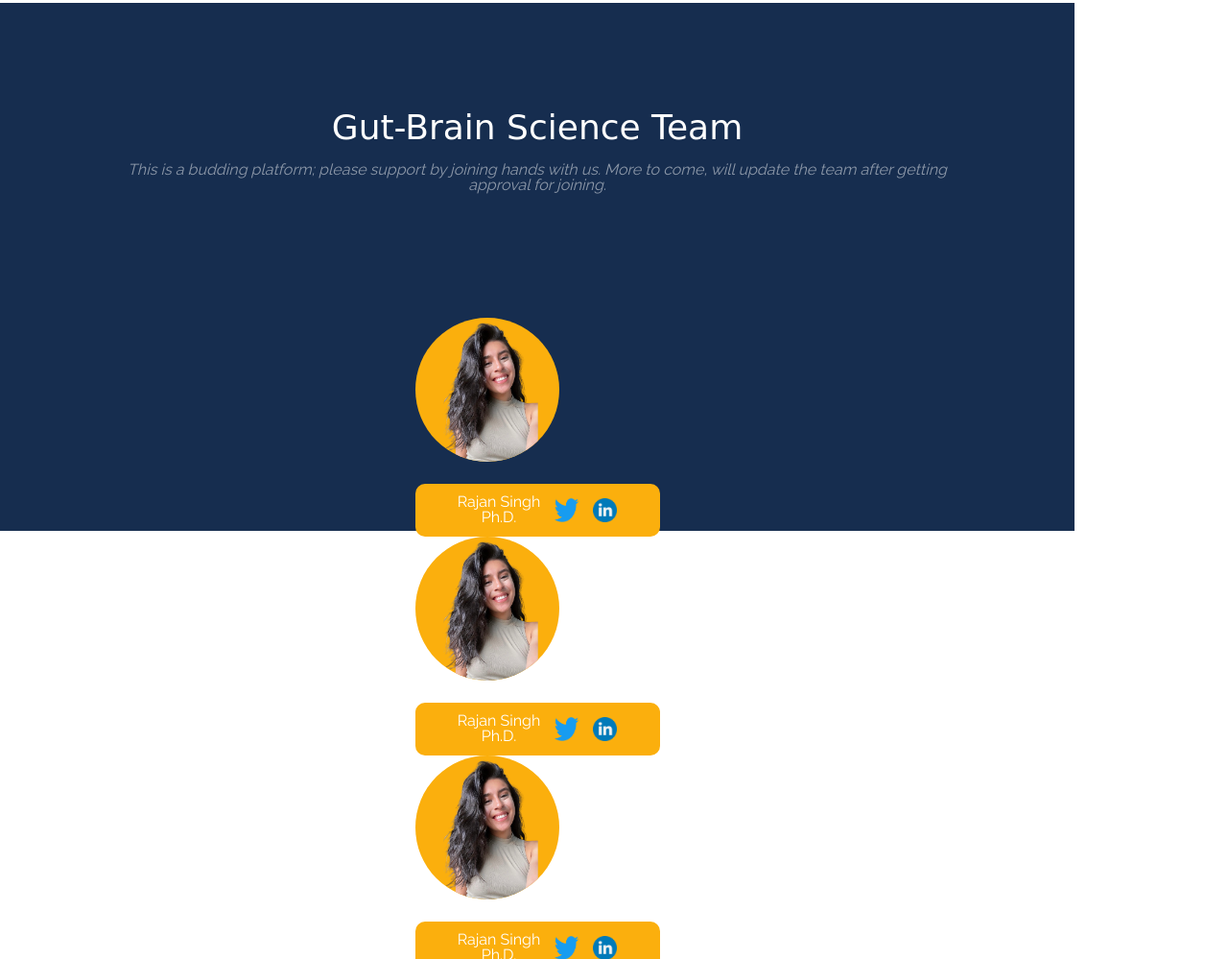
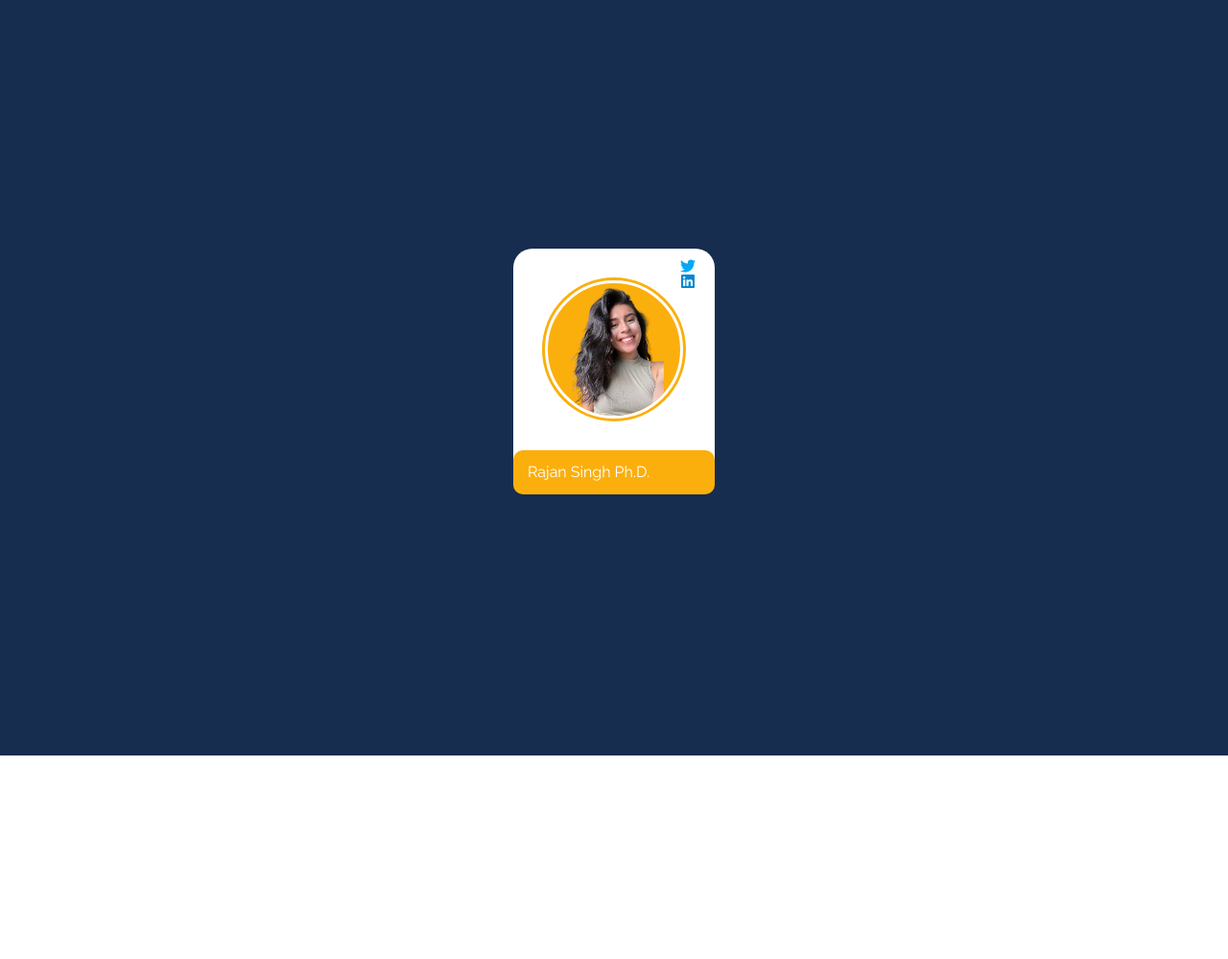
Before and after one commit to roguenomad/gut-brain-science, a plain HTML site: page index.html in a window 1280 px wide. Shown: the part 1801-2800 px from the top of the page at 96% size. After the commit the page ends 2588 px from the top, so only its background shows below. Drawn offline with Linux system fonts and the light colour scheme; files whose address does not match are found by name; a web font is replaced by a local one.

Commit message:
card initial

```diff
--- a/css/style-new2.css
+++ b/css/style-new2.css
@@ -1,10 +1,16 @@
 body, html {
     height: 100%;
     font-family: 'Raleway', sans-serif;
+    box-sizing: border-box;
     margin: 0;
     padding: 0;
 }
 
+* {
+    box-sizing: border-box;
+    margin: 0;
+    padding: 0;
+}
 /***** Nav Bar *****/
 #wrapper {
     /* max-width: 940px; */
@@ -74,7 +80,7 @@ li a {
 
 /***** Hero  *****/
 .hero-image {
-  background-image: url("./images/brain-gut.jpeg");
+  background-image: url("/Users/noels/Desktop/gut-brain-science-foundation/site/images/brain-gut.jpeg");
   height: 100%;
   background-position: center;
   background-repeat: no-repeat;
@@ -156,69 +162,114 @@ li a {
   }
 
 /***** Cards *****/
-
-.card-container {
-    height: 550px;
+/* .container {
+    box-sizing: border-box;
     max-width: 1120px;
     width: 100%;
-    background-color: #162D4F;
-    color: white;
-    padding: 0;
-    margin: 0;
-}
-
-.slider-titles {
-    text-align: center;
-    padding: 10%;
-
-}
-.slider-main-title {
-    font-family: 'Baloo Paaji 2', cursive;
-    font-size: 36px;
-}
-
-.slider-sub-title {
-    padding: 2%;
-    font-style: italic;
-    font-weight: lighter;
-    opacity: 50%;
-}
-
-.card-wrapper {
     display: flex;
     align-items: center;
     justify-content: center;
+    background-color: #162D4F;
+}
+
+.card-wrapper .swiper-wrapper {
+
+
+}
+.card {
+    width: 312px;
+    background-color: #2EE59D;
+}
+.card .image-box {
+    height: 200px;
+    width: 200px;
+    background-color: #FBAF0D;
+    border-radius: 50%;
+}
+
+.card .image-box img {
+    border-radius: 50%;
+    height: 150px;
+}
+
+.card .profile-details {
+    background-color: #FBAF0D;
+    border-radius: 10px;
+    display: flex;
+    align-items: center;
+    column-gap: 12px;
+    padding: 15px;
+    color: white;
+}
+
+.card .profile-details img {
+    height: 40px;
+    width: 40px;
+    border-radius: 50%;
+}
+
+.profile-details .name {
+    font-weight: 700;
+}
+
+.profile-details .credentials {
+    font-weight: 300;
+} */
+
+#slider {
+    height: 100vh;
+    display: flex;
+    align-items: center;
+    justify-content: center;
+    background: #162D4F;
+}
+
+section .card .image {
+    height: 150px;
+    width: 150px;
+    border-radius: 50%;
+    padding: 3px;
+    background: #FBAF0D;
+}
+
+section .card .image img {
+    height: 100%;
+    width: 100%;
+    object-fit: cover;
+    border-radius: 50%;
+    border: 3px solid #fff;
 }
 
 .card {
+    position: relative;
+    border-radius: 20px;
+    background: #fff;
+}
+
+.card .card-content {
+    display: flex;
+    flex-direction: column;
+    align-items: center;
+    padding: 30px;
+    position: relative;
+}
+
+.card .media-icons {
+    position: absolute;
+    top: 10px;
+    right: 20px;
+    display: flex;
+    flex-direction: column;
+    align-items: center;
+    transition: all 0.3s ease;
+}
+
+.card .media-icons i:hover {}
+
+.card .name-cred {
+    padding: 15px;
+    border-radius: 10px;
+    background-color: #FBAF0D;
+    color: white;
 
 }
-
-.card .image-circle img {
-    width: 150px;
-    height: 150px;
-    border-radius: 50%;
-    background-color: #FBAF0D;
-
-}
-
-.card .profile-details {
-    width: 255px;
-    height: 55px;
-    display: flex;
-    align-items: center;
-    justify-content: center;
-    column-gap: 15px;
-    margin-top: 20px;
-    background-color: #FBAF0D;
-    border-radius: 10px;
-}
-
-.name-cred {
-    text-align: center;
-}
-.card .icon {
-    width: 25px;
-    height: 25px;
-    display: inline-block;
-}
--- a/index.html
+++ b/index.html
@@ -10,10 +10,8 @@
     <link rel="preconnect" href="https://fonts.googleapis.com">
     <link rel="preconnect" href="https://fonts.gstatic.com" crossorigin>
     <link href="https://fonts.googleapis.com/css2?family=Baloo+Paaji+2&family=Raleway&display=swap" rel="stylesheet">
-    import Swiper from 'swiper';
-    import 'swiper/css';
-
-    const swiper = new Swiper(...);
+    <link rel="stylesheet" href="./css/swiper-bundle.min.css">
+    <script src="https://kit.fontawesome.com/e7a862bdc8.js" crossorigin="anonymous"></script>
     <title>Gut-Brain Science</title>
 </head>
 <body id="wrapper">
@@ -48,15 +46,35 @@
             </div>
         </div>
     </div>
-    <div class="card-container">
-        <div class="slider">
-            <div class="slider-titles">
-            <h3 class="slider-main-title">Gut-Brain Science Team</h3>
-            <h4 class="slider-sub-title">This is a budding platform; please support by joining hands with us. More to come, will update the team after getting approval for joining.</h4>
+
+    <section id="slider">
+        <div class="container">
+            <div class="content">
+                <div class="card">
+                    <div class="card-content">
+                        <div class="image">
+                            <img src="./images/blank_headshot.png" alt="">
+                        </div>
+                        <div class="media-icons">
+                            <i class="fa-brands fa-twitter" style="color: #03a9f4;"></i>
+                            <i class="fa-brands fa-linkedin" style="color: #0288d1;"></i>                        </div>
+                        </div>
+                        <div class="name-cred">
+                            <span class="name">Rajan Singh</span>
+                            <span class="credentials">Ph.D.</span>
+                        </div>
+                    </div>
+                </div>
             </div>
-            <div class="card-wrapper">
-                <div class="card">
-                    <div class="image-circle">
+        </div>
+    </section>
+
+
+    <!-- <div class="container">
+        <div class="slide-container swiper mySwiper">
+            <div class="card-wrapper swiper-wrapper">
+                <div class="card swiper-slide">
+                    <div class="image-box">
                         <img src="./images/blank_headshot.png" alt="">
                     </div>
                     <div class="profile-details">
@@ -64,11 +82,14 @@
                             <h3 class="name">Rajan Singh</h3>
                             <h3 class="credentials">Ph.D.</h3>
                         </div>
-                            <img class="icon" src="./images/Twitter-logo.png" alt="">
-                            <img class="icon" src="./images/linkedin.png" alt="">
+                        <img class="icon" src="./images/Twitter-logo.png" alt="">
+                        <img class="icon" src="./images/linkedin.png" alt="">
                     </div>
-                <div class="card">
-                    <div class="image-circle">
+                </div>
+            </div>
+            <div class="card-wrapper swiper-wrapper">
+                <div class="card swiper-slide">
+                    <div class="image-box">
                         <img src="./images/blank_headshot.png" alt="">
                     </div>
                     <div class="profile-details">
@@ -76,26 +97,18 @@
                             <h3 class="name">Rajan Singh</h3>
                             <h3 class="credentials">Ph.D.</h3>
                         </div>
-                            <img class="icon" src="./images/Twitter-logo.png" alt="">
-                            <img class="icon" src="./images/linkedin.png" alt="">
-                </div>
-                <div class="card">
-                    <div class="image-circle">
-                        <img src="./images/blank_headshot.png" alt="">
+                        <img class="icon" src="./images/Twitter-logo.png" alt="">
+                        <img class="icon" src="./images/linkedin.png" alt="">
                     </div>
-                    <div class="profile-details">
-                        <div class="name-cred">
-                            <h3 class="name">Rajan Singh</h3>
-                            <h3 class="credentials">Ph.D.</h3>
-                        </div>
-                            <img class="icon" src="./images/Twitter-logo.png" alt="">
-                            <img class="icon" src="./images/linkedin.png" alt="">
-                </div>
-
                 </div>
             </div>
+            <div class="swiper-button-next swiper-navBtn"></div>
+            <div class="swiper-button-prev swiper-navBtn"></div>
+            <div class="swiper-pagination"></div>
         </div>
     </div>
 
+    <script src="js/swiper-bundle.min.js"></script>
+    <script src="js/script.js"></script> -->
 </body>
 </html>
```
